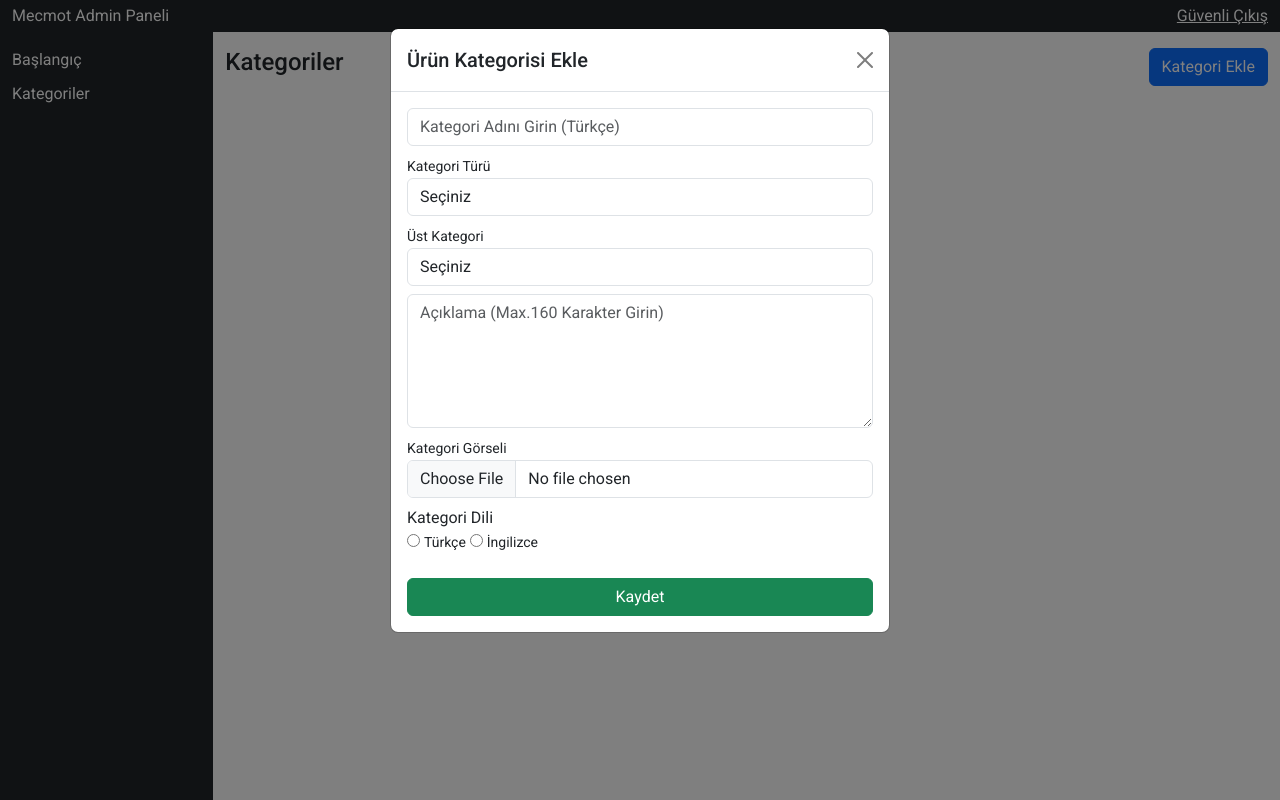
After one commit to kpamukcu/mecmot, a PHP site: page /admin/kategoriler.php in a window 1280 px wide, after a click on "Kategori Ekle". The commit adds this page. Run offline with PHP 8.4, Linux system fonts and the light colour scheme; a user stored in the database is signed in.

Commit message:
Category Add Module

```diff
--- a/admin/header.php
+++ b/admin/header.php
@@ -39,7 +39,8 @@ session_start();
     </div>
     <div class="container-fluid">
         <div class="row">
-            <div class="col-md-2 bg-dark text-white py-3" style="min-height: 96vh;">
-                Menü
+            <div class="col-md-2 bg-dark text-white py-3 menuAdmin" style="min-height: 96vh;">
+                <a href="dashboard.php" class="menuItem">Başlangıç</a>
+                <a href="kategoriler.php" class="menuItem">Kategoriler</a>
             </div>
             <div class="col-md-10 py-3">
--- /dev/null
+++ b/admin/kategoriler.php
@@ -0,0 +1,77 @@
+<?php
+ini_set('display_errors', 1);
+ini_set('display_startup_errors', 1);
+error_reporting(E_ALL);
+
+require_once('header.php'); ?>
+
+<div class="row">
+    <div class="col-md-6">
+        <h4>Kategoriler</h4>
+    </div>
+    <div class="col-md-6 text-end">
+        <!-- Button trigger modal -->
+        <button type="button" class="btn btn-primary" data-bs-toggle="modal" data-bs-target="#staticBackdrop">
+            Kategori Ekle
+        </button>
+
+        <!-- Modal -->
+        <div class="modal fade" id="staticBackdrop" data-bs-backdrop="static" data-bs-keyboard="false" tabindex="-1" aria-labelledby="staticBackdropLabel" aria-hidden="true">
+            <div class="modal-dialog">
+                <div class="modal-content">
+                    <div class="modal-header">
+                        <h1 class="modal-title fs-5" id="staticBackdropLabel">Ürün Kategorisi Ekle</h1>
+                        <button type="button" class="btn-close" data-bs-dismiss="modal" aria-label="Close"></button>
+                    </div>
+                    <div class="modal-body">
+                        <form action="" method="post" class="form text-start" enctype="multipart/form-data">
+                            <input type="text" name="katAdi" placeholder="Kategori Adını Girin (Türkçe)" class="form-control mb-2">
+                            <label for="katTuru"><small>Kategori Türü</small></label>
+                            <select name="katTuru" id="katTuru" class="form-control mb-2">
+                                <option value="">Seçiniz</option>
+                                <option value="Alt Kategori">Alt Kategori</option>
+                                <option value="Üst Kategori">Üst Kategori</option>
+                            </select>
+                            <label for="ustKat"><small>Üst Kategori</small></label>
+                            <select name="ustKat" id="ustKat" class="form-control mb-2">
+                                <option value="">Seçiniz</option>
+                            </select>
+                            <textarea name="aciklama" placeholder="Açıklama (Max.160 Karakter Girin)" class="form-control mb-2" rows="5"></textarea>
+                            <label for="gorsel"><small>Kategori Görseli</small></label>
+                            <input type="file" name="gorsel" id="gorsel" class="form-control mb-2">
+                            <label>Kategori Dili</label><br>
+                            <input type="radio" name="katDili" value="Türkçe"> <small>Türkçe</small>
+                            <input type="radio" name="katDili" value="İngilizce"> <small>İngilizce</small>
+                            <input type="submit" value="Kaydet" class="btn btn-success w-100 mt-4" name="katEkle">
+                        </form>
+                    </div>
+                </div>
+            </div>
+        </div>
+    </div>
+
+    <!-- Category Add Module Start -->
+    <?php
+    if (isset($_POST['katEkle'])) {
+        $gorsel = '../assets/img/' . $_FILES['gorsel']['name'];
+        echo $gorsel;
+        if (move_uploaded_file($_FILES['gorsel']['tmp_name'], $gorsel)) {
+            $katKaydet = $db->prepare('insert into kategoriler(katAdi,katTuru,ustKat,aciklama,gorsel,katDili) values(?,?,?,?,?,?)');
+            $katKaydet->execute(array($_POST['katAdi'], $_POST['katTuru'], $_POST['ustKat'], $_POST['aciklama'], $gorsel, $_POST['katDili']));
+
+            if ($katKaydet->rowCount()) {
+                echo '<script>alert("Kategori Kaydedildi")</script><meta http-equiv="refresh" content="0; url=kategoriler.php">';
+            } else {
+                echo '<script>alert("Hata Oluştu")</script><meta http-equiv="refresh" content="0; url=kategoriler.php">';
+            }
+        } else {
+            echo '<script>alert("Görsel Yüklenemedi")</script>';
+        }
+    }
+    ?>
+    <!-- Category Add Module End -->
+
+
+</div>
+
+<?php require_once('footer.php'); ?>
--- a/assets/css/style.css
+++ b/assets/css/style.css
@@ -17,3 +17,14 @@
     color: #fff !important;
     text-decoration: none;
 }
+
+.menuAdmin{
+    display: flex;
+    flex-direction: column;
+    gap:10px;
+}
+
+.menuItem{
+    color: #fff;
+    text-decoration: none;
+}
```
Also changed, not shown: assets/img/vidali-krikolar-48x48.webp (added), 2 other files.
